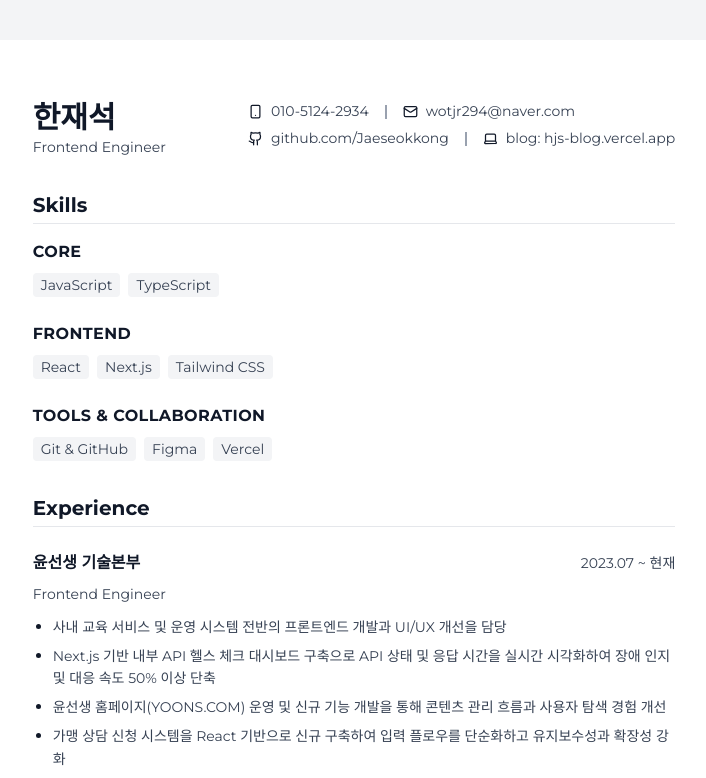
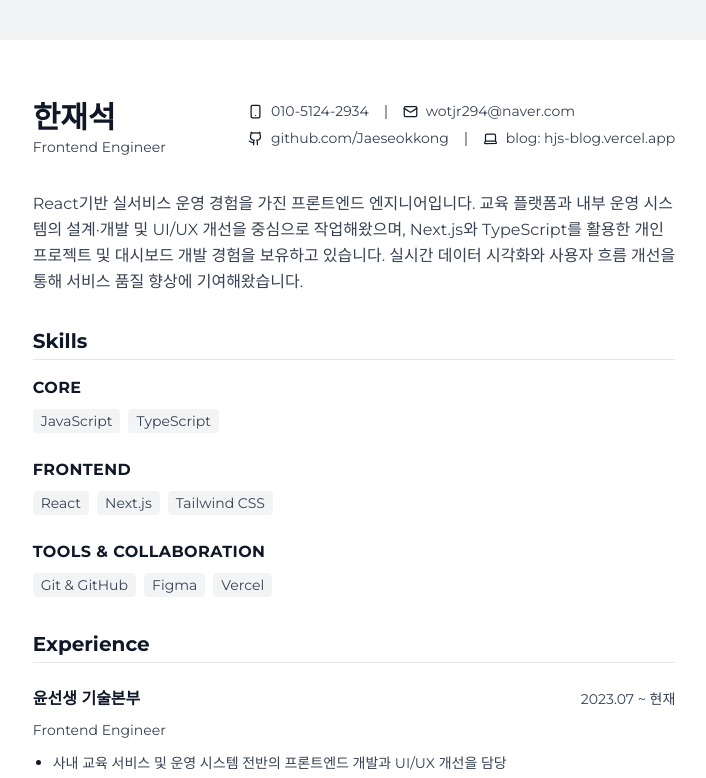
Before and after one commit to Jaeseokkong/NEXT-BLOG, a Next.js app: page /resume in a window 1280 px wide. Shown: the top 778 px of the page, without its empty margins (286-992 px from the left). Built offline with nearby package versions, Linux system fonts and the light colour scheme.

Commit message:
fea(resume): ResumeSummary 추가

```diff
--- a/src/app/resume/page.tsx
+++ b/src/app/resume/page.tsx
@@ -4,11 +4,13 @@ import SkillSection from "./components/organisms/SkillSection";
 import ExperienceSection from "./components/organisms/ExperienceSection";
 import ProjectSection from "./components/organisms/ProjectSection";
 import PersonalSection from "./components/organisms/PersonalSection";
+import ResumeSummary from "./components/organisms/ResumeSummary";
 
 export default function ResumePage() {
 	return (
 		<ResumeTemplate>
 			<ResumeHeader />
+			<ResumeSummary />
 			<SkillSection />
 			<ExperienceSection />
 			<ProjectSection />
```
